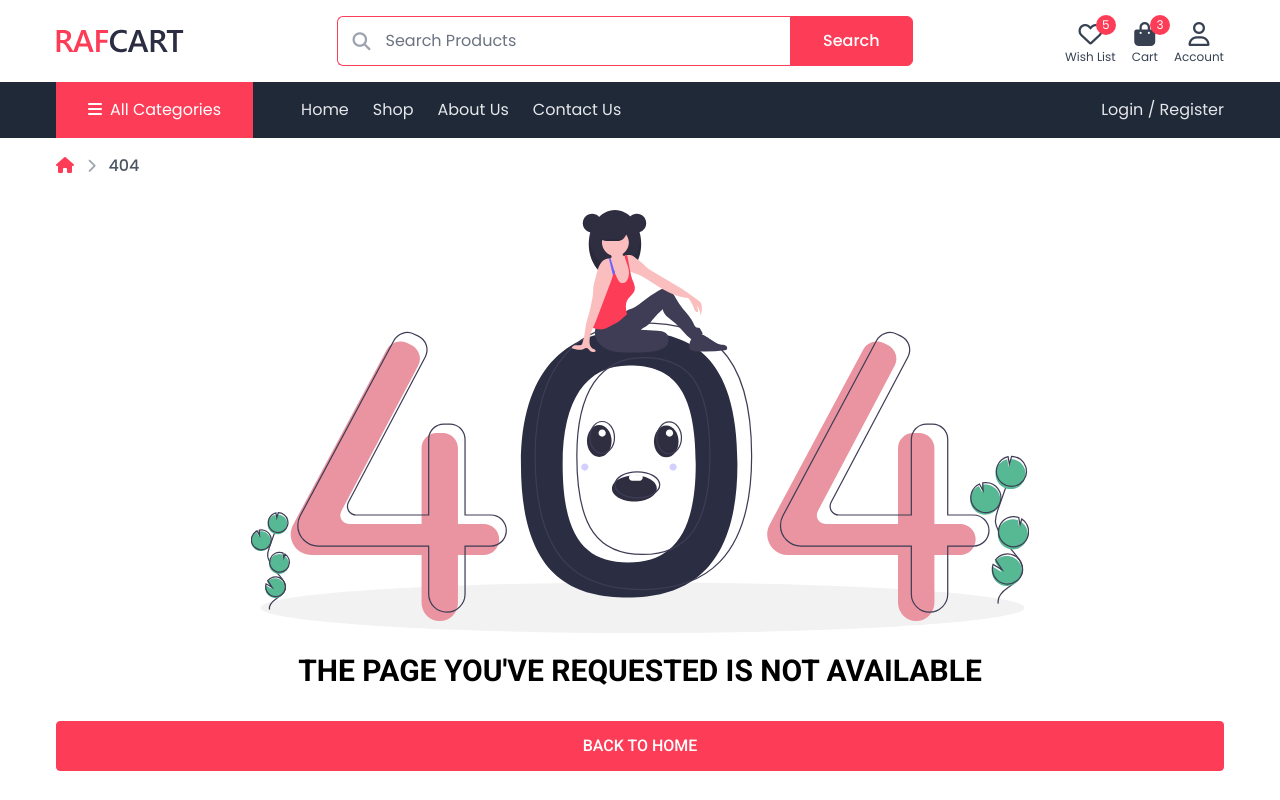
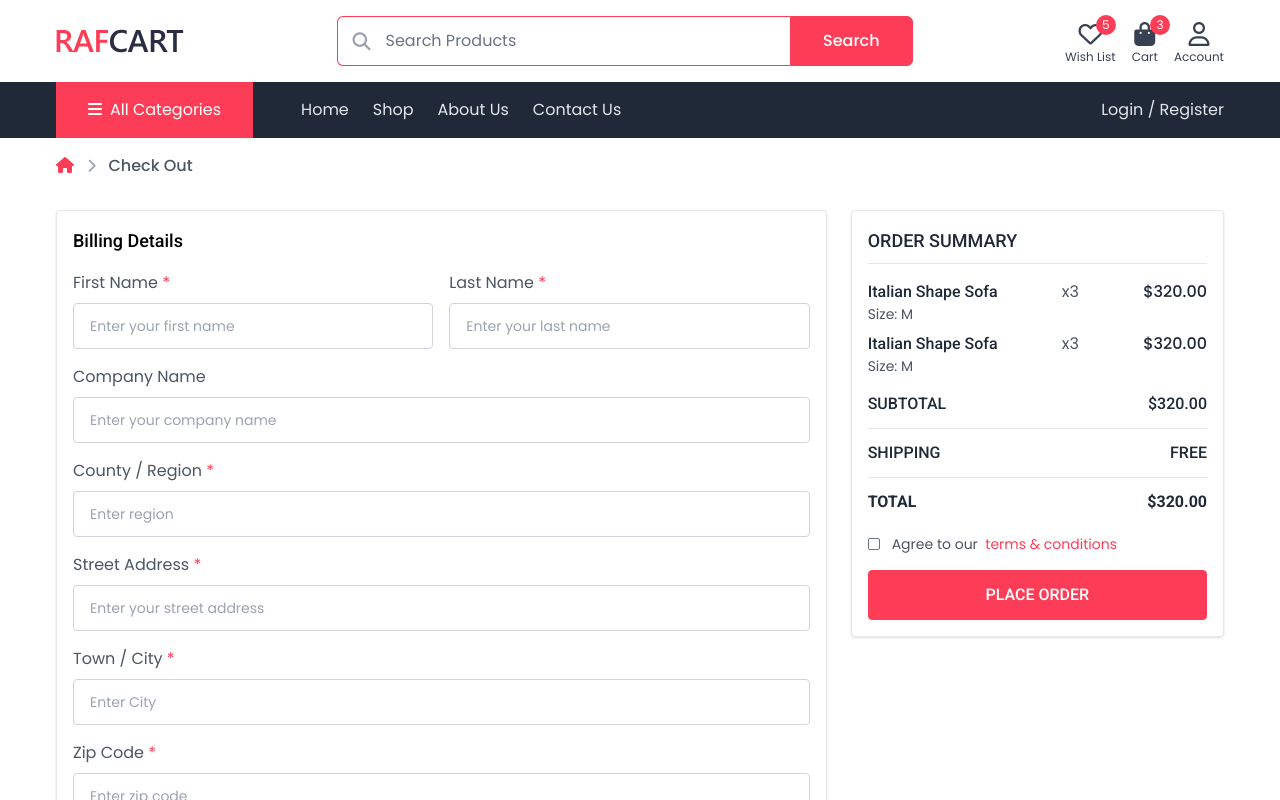
Before and after one commit to tri1911/ecommerce-mern, a React (Create React App) app in the folder client/: page /checkout in a window 1280 px wide. Shown: the top 800 px of the page. Built offline with nearby package versions, Linux system fonts and the light colour scheme.

Commit message:
feat(ui): implement the Checkout Page

```diff
--- a/client/src/components/Account/Wishlist.tsx
+++ b/client/src/components/Account/Wishlist.tsx
@@ -18,7 +18,7 @@ function WishlistItem() {
       <div className="__price w-full md:w-fit">
         <p className="text-primary text-lg font-semibold">$320.00</p>
       </div>
-      <Link to="/cart/id" className="__add-btn default-btn px-6 py-2">
+      <Link to="/cart/id" className="__add-btn default-btn block px-6 py-2">
         Add to cart
       </Link>
       <div className="__delete-btn absolute md:static top-2 right-3 text-gray-600 hover:text-primary cursor-pointer">
--- /dev/null
+++ b/client/src/components/Checkout/CheckoutForm.tsx
@@ -0,0 +1,65 @@
+import React from "react";
+import InputField from "../Shared/InputField";
+
+export default function CheckoutForm() {
+  return (
+    <form>
+      <h3 className="text-lg font-medium capitalize mb-4">Billing Details</h3>
+      <div className="space-y-4">
+        <div className="grid sm:grid-cols-2 gap-4">
+          <InputField
+            label="First Name"
+            placeholder="Enter your first name"
+            required
+          />
+          <InputField
+            label="Last Name"
+            placeholder="Enter your last name"
+            required
+          />
+        </div>
+        <div>
+          <InputField
+            label="Company Name"
+            placeholder="Enter your company name"
+          />
+        </div>
+        <div>
+          <InputField
+            label="County / Region"
+            placeholder="Enter region"
+            required
+          />
+        </div>
+        <div>
+          <InputField
+            label="Street Address"
+            placeholder="Enter your street address"
+            required
+          />
+        </div>
+        <div>
+          <InputField label="Town / City" placeholder="Enter City" required />
+        </div>
+        <div>
+          <InputField label="Zip Code" placeholder="Enter zip code" required />
+        </div>
+        <div>
+          <InputField
+            label="Phone Number"
+            placeholder="Enter your phone number"
+            required
+          />
+        </div>
+        <div>
+          <InputField
+            type="email"
+            label="Email Address"
+            placeholder="Enter your email address"
+            required
+          />
+        </div>
+      </div>
+    </form>
+  );
+}
--- /dev/null
+++ b/client/src/components/Checkout/OrderSummary.tsx
@@ -0,0 +1,60 @@
+import React from "react";
+import { Link } from "react-router-dom";
+
+function OrderItem() {
+  return (
+    <div className="flex justify-between">
+      <div>
+        <h5 className="text-gray-800 font-medium">Italian Shape Sofa</h5>
+        <p className="text-sm text-gray-600">Size: M</p>
+      </div>
+      <p className="text-gray-600">x3</p>
+      <p className="text-gray-800 font-medium">$320.00</p>
+    </div>
+  );
+}
+
+export default function OrderSummary() {
+  return (
+    <>
+      <h4 className="text-gray-800 text-lg mb-4 pb-2 font-medium uppercase border-b border-gray-200">
+        Order Summary
+      </h4>
+      <div className="space-y-2">
+        <OrderItem />
+        <OrderItem />
+      </div>
+      <div className="flex justify-between border-b border-gray-200 mt-1 text-gray-800 font-medium uppercase">
+        <h4 className="my-3">Subtotal</h4>
+        <h4 className="my-3">$320.00</h4>
+      </div>
+      <div className="flex justify-between border-b border-gray-200 text-gray-800 font-medium uppercase">
+        <h4 className="my-3">Shipping</h4>
+        <h4 className="my-3">Free</h4>
+      </div>
+      <div className="flex justify-between text-gray-800 font-semibold uppercase">
+        <h4 className="my-3">Total</h4>
+        <h4 className="my-3">$320.00</h4>
+      </div>
+      <div className="flex items-center mb-4 mt-2">
+        <input
+          type="checkbox"
+          id="agreement"
+          className="text-primary focus:ring-0 rounded-sm cursor-pointer w-3 h-3"
+        />
+        <label
+          htmlFor="agreement"
+          className="text-gray-600 ml-3 cursor-pointer text-sm"
+        >
+          Agree to our &nbsp;
+          <Link to="#" className="text-primary">
+            terms &amp; conditions
+          </Link>
+        </label>
+      </div>
+      <Link to="/order-complete" className="block default-btn">
+        Place Order
+      </Link>
+    </>
+  );
+}
--- a/client/src/index.css
+++ b/client/src/index.css
@@ -21,7 +21,7 @@
 
 @layer components {
   .default-btn {
-    @apply block px-8 py-3 border border-primary rounded bg-primary text-white text-center font-roboto font-medium uppercase hover:bg-transparent hover:text-primary transition;
+    @apply px-8 py-3 border border-primary rounded bg-primary text-white text-center font-roboto font-medium uppercase hover:bg-transparent hover:text-primary transition;
   }
 
   .default-input {
--- a/client/src/index.tsx
+++ b/client/src/index.tsx
@@ -18,6 +18,7 @@ import ProfileInfo from "./components/Account/ProfileInfo";
 import AddressInfo from "./components/Account/AddressInfo";
 import UpdatePassword from "./components/Account/UpdatePassword";
 import Wishlist from "./components/Account/Wishlist";
+import CheckoutPage from "./pages/CheckoutPage";
 
 const container = document.getElementById("root")!;
 const root = createRoot(container);
@@ -42,6 +43,7 @@ root.render(
             <Route path="password" element={<UpdatePassword />} />
             <Route path="wishlist" element={<Wishlist />} />
           </Route>
+          <Route path="checkout" element={<CheckoutPage />} />
           <Route path="*" element={<NotFoundPage />} />
         </Route>
       </Routes>
--- /dev/null
+++ b/client/src/pages/CheckoutPage.tsx
@@ -0,0 +1,20 @@
+import React from "react";
+import CheckoutForm from "../components/Checkout/CheckoutForm";
+import OrderSummary from "../components/Checkout/OrderSummary";
+import Breadcrumbs from "../components/Shared/Breadcrumbs";
+
+export default function CheckoutPage() {
+  return (
+    <div>
+      <Breadcrumbs paths={["Check Out"]} />
+      <div className="container lg:grid lg:grid-cols-12 gap-6 items-start pb-16 pt-4">
+        <section className="lg:col-span-8 border border-gray-200 shadow p-4 rounded">
+          <CheckoutForm />
+        </section>
+        <section className="lg:col-span-4 border border-gray-200 shadow p-4 rounded mt-6 lg:mt-0">
+          <OrderSummary />
+        </section>
+      </div>
+    </div>
+  );
+}
--- a/client/src/pages/MyAccountPage.tsx
+++ b/client/src/pages/MyAccountPage.tsx
@@ -3,6 +3,7 @@ import { Outlet } from "react-router-dom";
 import AccountSideBar from "../components/Account/AccountSideBar";
 import Breadcrumbs from "../components/Shared/Breadcrumbs";
 
+// TODO: Dropdown menu in mobile screen & hide the sidebar
 export default function MyAccountPage() {
   return (
     <div>
```
